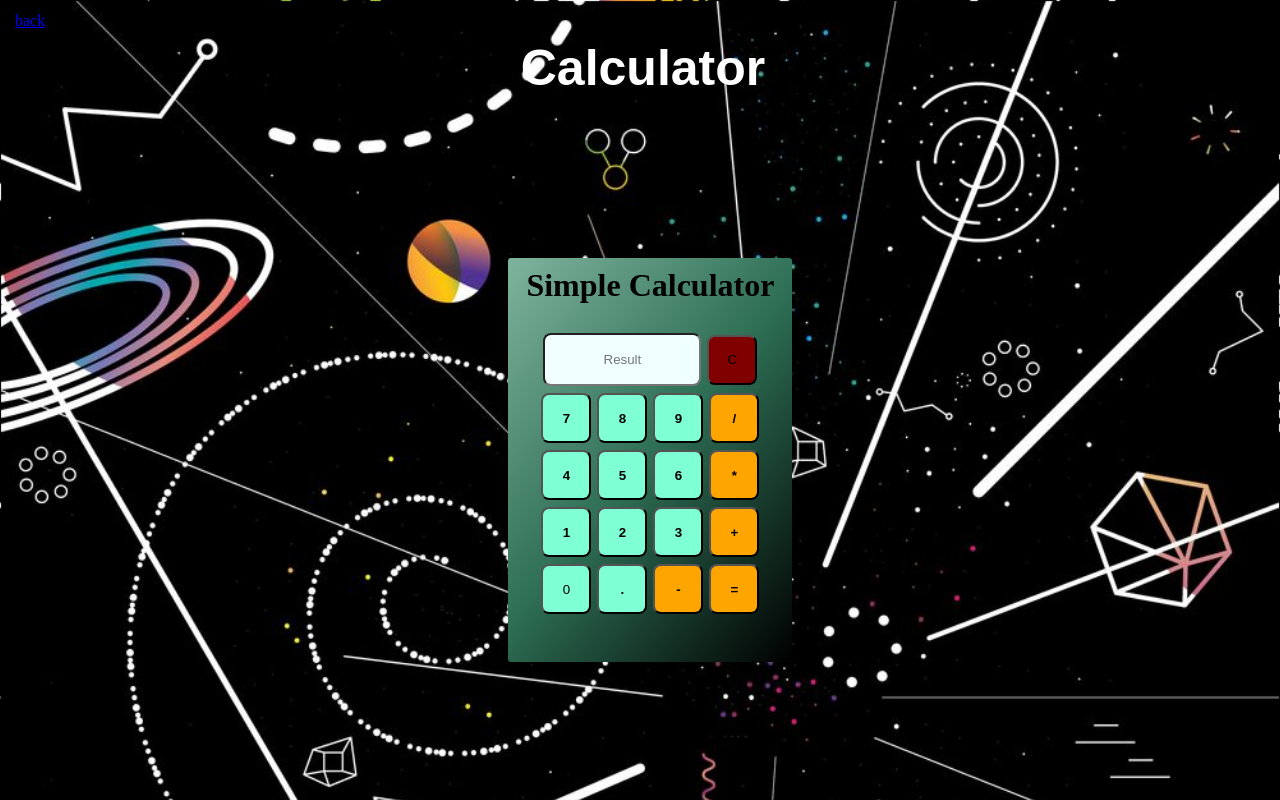
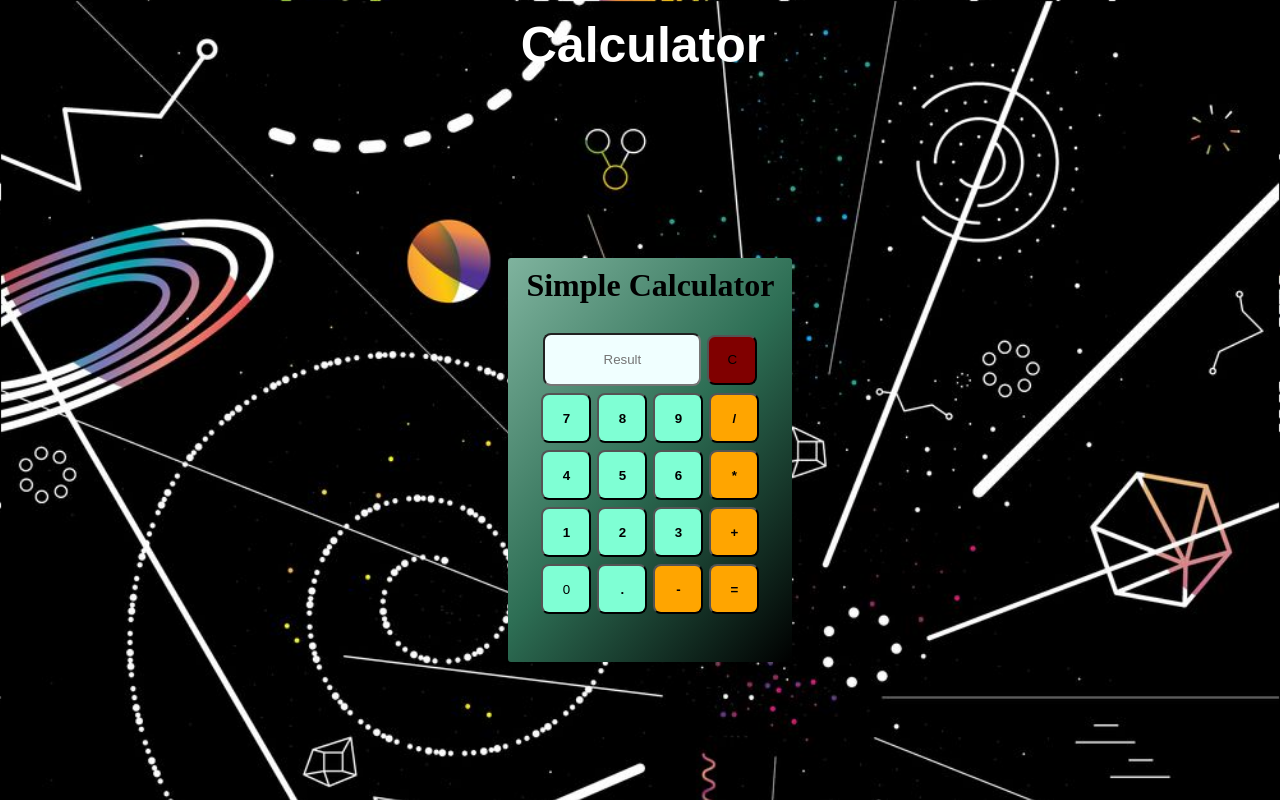
Before and after one commit to Humu-Pii/HP_plainCalculator, a plain HTML site: page indexCalc.html in a window 1280 px wide. Drawn offline with Linux system fonts and the light colour scheme.

Commit message:
corrected

```diff
--- a/indexCalc.html
+++ b/indexCalc.html
@@ -6,7 +6,7 @@
     </head>
     <body>
 
-        <div class="cent"><p><a href=fun.html>back</a></p>
+        <div class="cent">
             <h1>Calculator</h1>
         </div>
      <div class="container">
```
